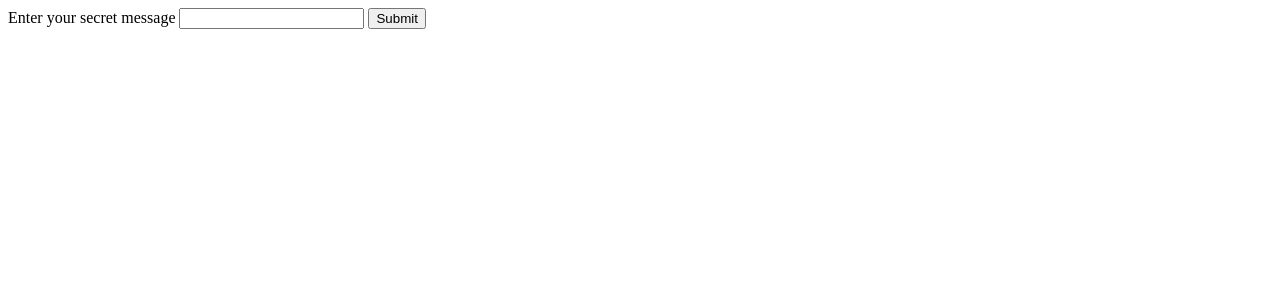
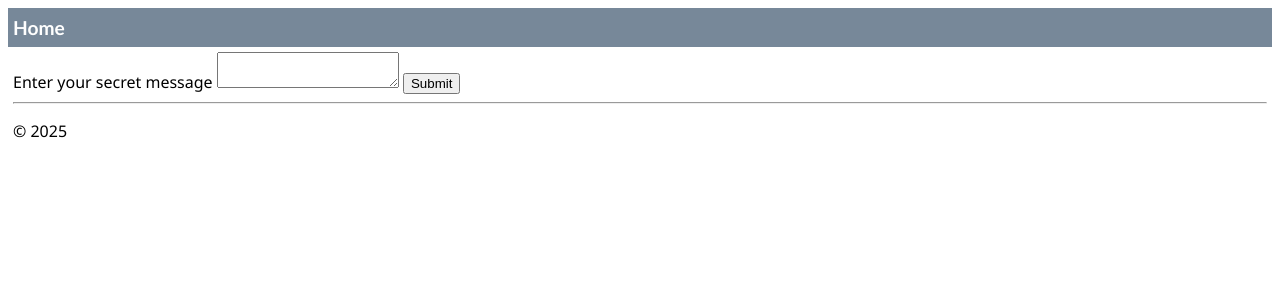
Before and after one commit to stardust5678/burn_note, a Django app: page / in a window 1280 px wide. Shown: the top 300 px of the page. Run offline with Django 5.2, Linux system fonts and the light colour scheme.

Commit message:
add layout and secret message form

```diff
--- /dev/null
+++ b/app/forms.py
@@ -0,0 +1,4 @@
+from django import forms
+
+class SecretMessageForm(forms.Form):
+    secret_message = forms.CharField(label="Enter your secret message", max_length=1000)
--- /dev/null
+++ b/app/static/app/site.css
@@ -0,0 +1,27 @@
+.navbar {
+    background-color: lightslategray;
+    font-size: 1em;
+    font-family: 'Trebuchet MS', 'Lucida Sans Unicode', 'Lucida Grande', 'Lucida Sans', Arial, sans-serif;
+    color: white;
+    padding: 8px 5px 8px 5px;
+}
+
+.navbar a {
+    text-decoration: none;
+    color: inherit;
+}
+
+.navbar-brand {
+    font-size: 1.2em;
+    font-weight: 600;
+}
+
+.navbar-item {
+    font-variant: small-caps;
+    margin-left: 30px;
+}
+
+.body-content {
+    padding: 5px;
+    font-family:'Segoe UI', Tahoma, Geneva, Verdana, sans-serif;
+}
--- a/app/templates/app/home.html
+++ b/app/templates/app/home.html
@@ -1,16 +1,12 @@
-<!DOCTYPE html>
-<html>
-    <head>
-        <meta charset="utf-8" />
-        <title>Burn Note</title>
-    </head>
-    <body>
-        <!-- <input type="text" name="name" placeholder="Enter your secret message" />
-        <button type="submit">Submit</button> -->
-        <form action="/secret/" method="post">
-            <label for="secret_messsage">Enter your secret message </label>
-            <input id="secret_messsage" type="text" name="secret_messsage">
-            <input type="submit">
-        </form>
-    </body>
-</html>
+{% extends "app/layout.html" %}
+{% block title %}
+Burn Note
+{% endblock %}
+{% block content %}
+    <form action="/secret" method="post">
+        {% csrf_token %}
+        <label for="secret_messsage">Enter your secret message </label>
+        <textarea id="secret_messsage" type="text" name="secret_messsage" required></textarea>
+        <input type="submit">
+    </form>
+{% endblock %}
--- /dev/null
+++ b/app/templates/app/layout.html
@@ -0,0 +1,24 @@
+<!DOCTYPE html>
+<html>
+<head>
+    <meta charset="utf-8"/>
+    <title>{% block title %}{% endblock %}</title>
+    {% load static %}
+    <link rel="stylesheet" type="text/css" href="{% static 'app/site.css' %}"/>
+</head>
+
+<body>
+<div class="navbar">
+    <a href="{% url 'home' %}" class="navbar-brand">Home</a>
+</div>
+
+<div class="body-content">
+    {% block content %}
+    {% endblock %}
+    <hr/>
+    <footer>
+        <p>&copy; 2025</p>
+    </footer>
+</div>
+</body>
+</html>
--- a/app/urls.py
+++ b/app/urls.py
@@ -3,6 +3,7 @@ from app import views
 
 urlpatterns = [
     path("", views.home, name="home"),
+    path("secret", views.create_secret, name="create_secret"),
     path("created/<token>", views.secret_url, name="secret_url"),
     path("s/<token>", views.secret_message, name="secret_message")
 ]
--- a/app/views.py
+++ b/app/views.py
@@ -1,11 +1,19 @@
-from django.http import HttpResponse, HttpResponseRedirect
+from django.http import HttpResponse, HttpResponseNotFound, HttpResponseRedirect
 from django.shortcuts import render
 
+from app.forms import SecretMessageForm
+
 def home(request):
-    return render(
-        request,
-        'app/home.html'
-    )
+    form = SecretMessageForm()
+
+    return render(request, "app/home.html", {"form": form})
+
+def create_secret(request):
+    if request.method == "POST":
+        form = SecretMessageForm(request.POST)
+        return HttpResponseRedirect("/created")
+    else:
+        return HttpResponseNotFound()
 
 def secret_url(request, token):
     return render(
@@ -17,12 +25,16 @@ def secret_url(request, token):
     )
 
 def secret_message(request, token):
-    # show reveal button
+    # check if secret exists
+    if token == "valid_token":  # Replace with actual token check
+        # if exsits, show reveal button
+        return render(request, "app/secret_message.html", {"token": token})
+    # else, return 404
+    return HttpResponseNotFound()
 
-    # when reveal button is clicked, reveal the secret message
+def reveal_secret(request, token):
     secret_message = __get_secret_message(token)
     return HttpResponse(f"{secret_message}")
-
 
 def __get_secret_message(token):
     # TODO
```
